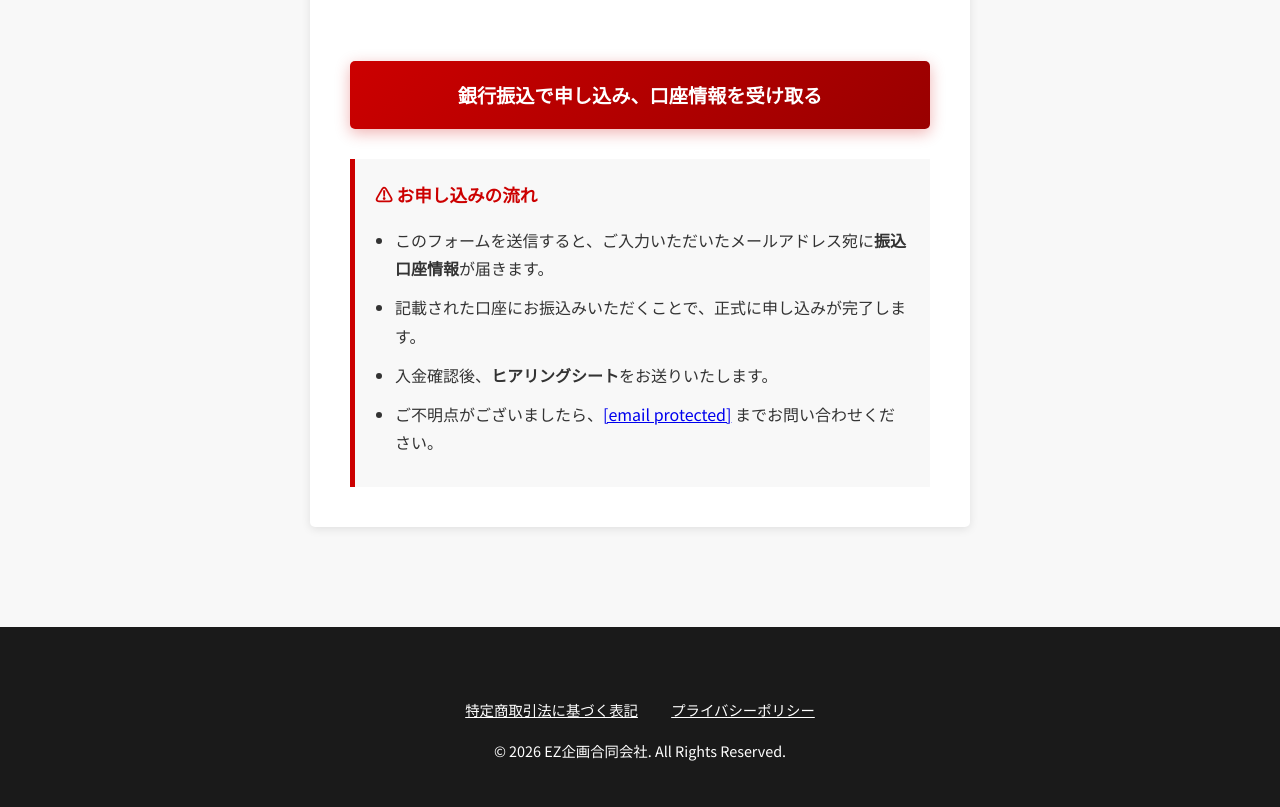
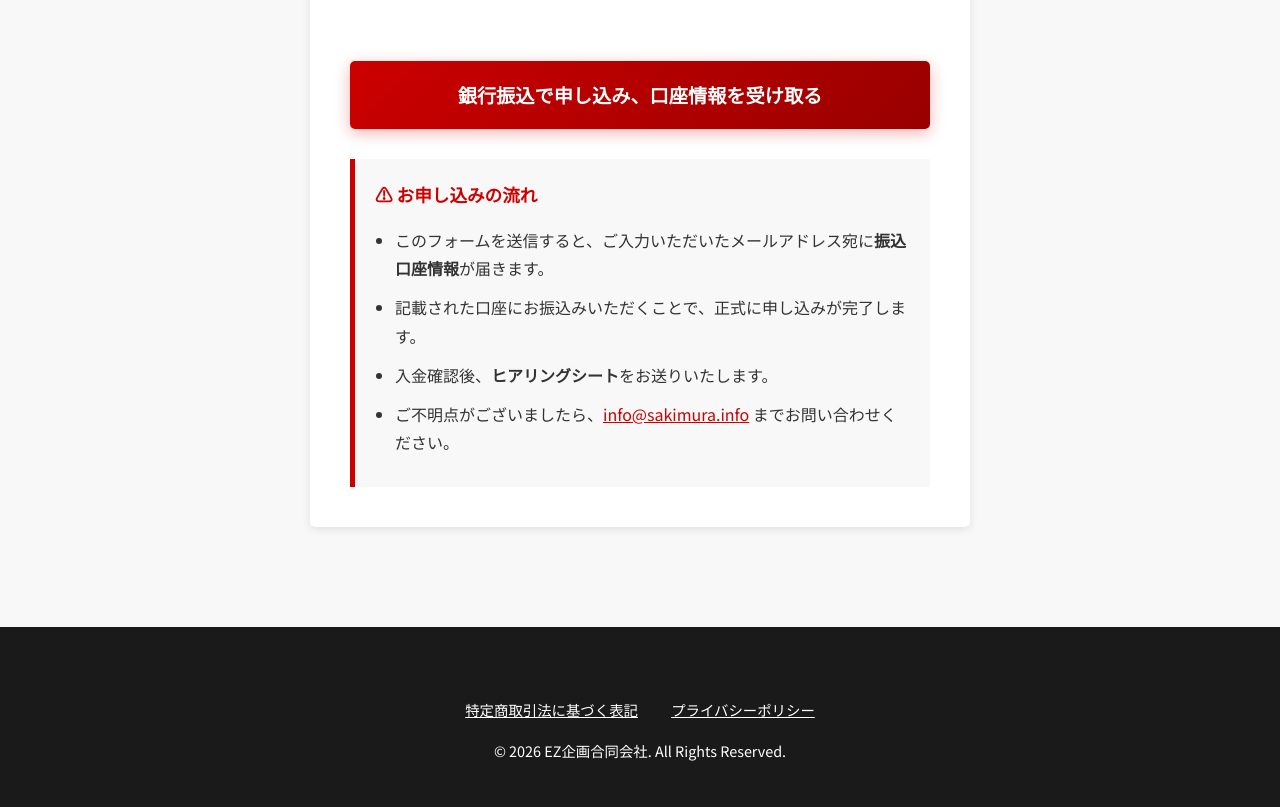
Before and after one commit to yali-cyber/sakimura-ginhuri, a plain HTML site: page index.html in a window 1280 px wide. Shown: the part 1408-2215 px from the top of the page. Drawn offline with Linux system fonts and the light colour scheme.

Commit message:
Update index.html

```diff
--- a/index.html
+++ b/index.html
@@ -341,7 +341,7 @@
                     <li>このフォームを送信すると、ご入力いただいたメールアドレス宛に<strong>振込口座情報</strong>が届きます。</li>
                     <li>記載された口座にお振込みいただくことで、正式に申し込みが完了します。</li>
                     <li>入金確認後、<strong>ヒアリングシート</strong>をお送りいたします。</li>
-                    <li>ご不明点がございましたら、<a href="/cdn-cgi/l/email-protection" class="__cf_email__" data-cfemail="1b72757d745b687a7072766e697a3572757d74">[email&#160;protected]</a> までお問い合わせください。</li>
+                    <li>ご不明点がございましたら、<a href="mailto:info@sakimura.info" style="color: var(--color-danger); text-decoration: underline;">info@sakimura.info</a> までお問い合わせください。</li>
                 </ul>
             </div>
         </div>
```
